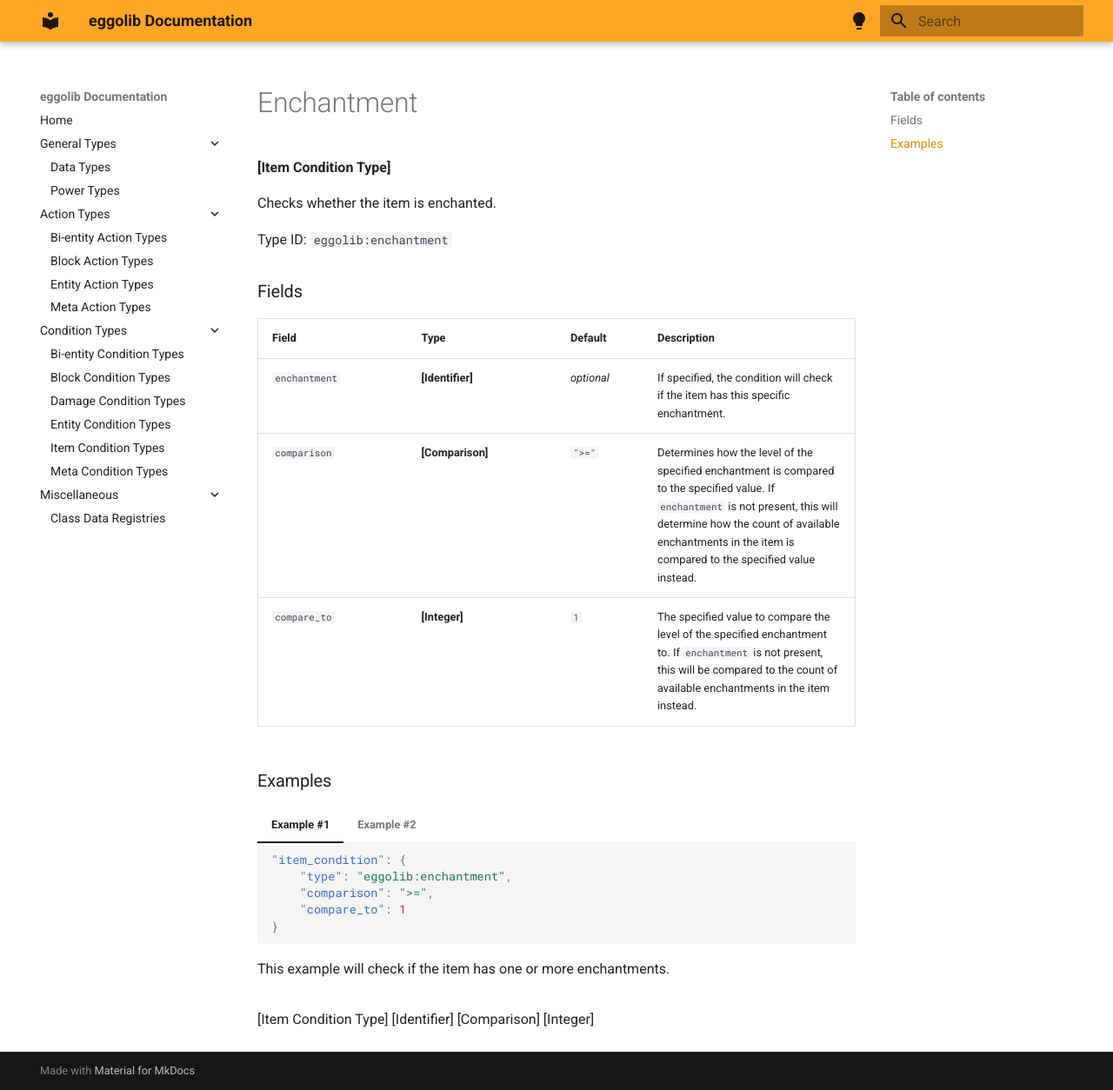
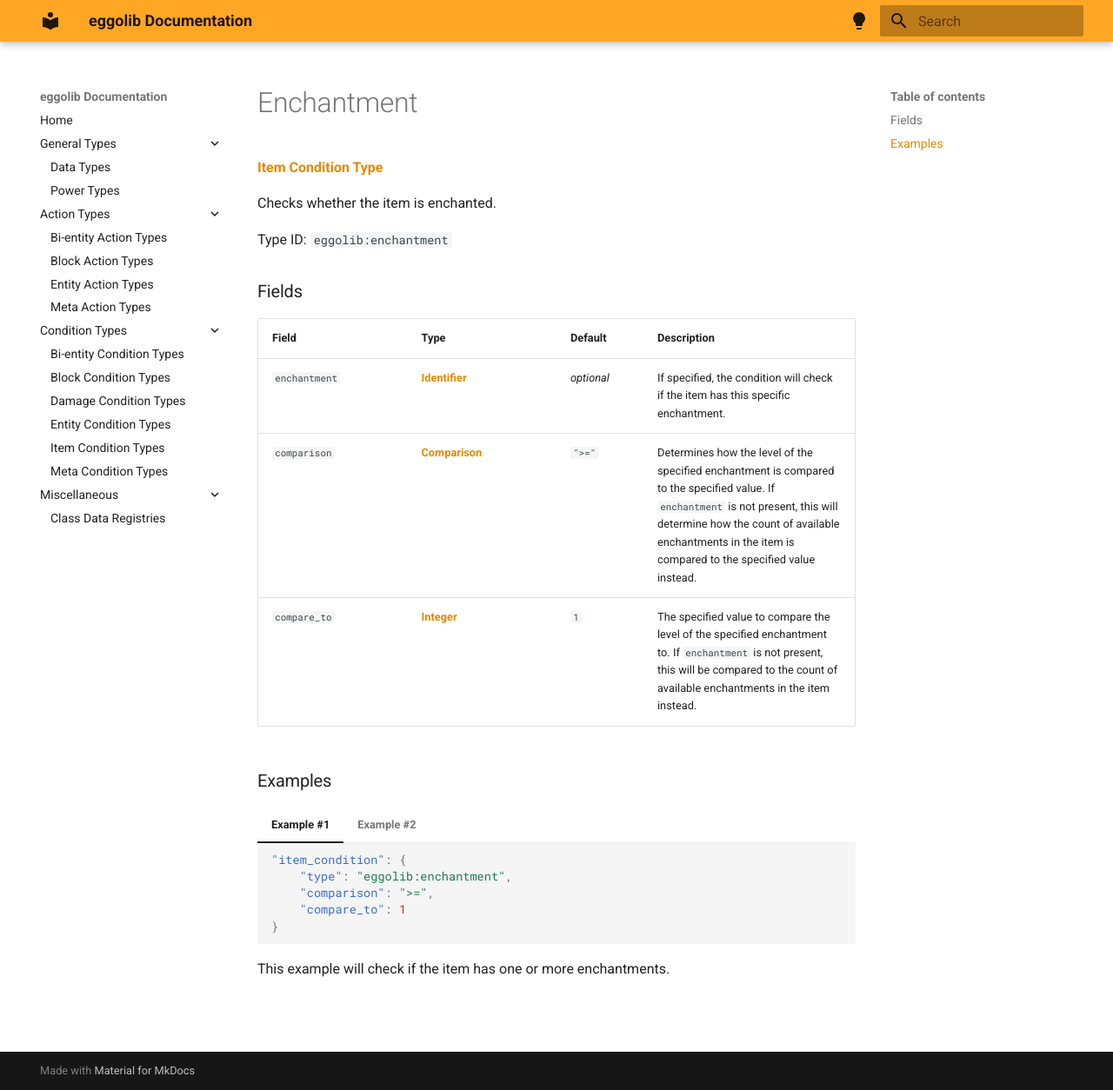
Before and after one commit to eggolib/eggolib.github.io, an MkDocs documentation site: the page built from docs/types/item_condition_types/enchantment.md, in a window 1280 px wide and 1254 px high. Shown: the whole window at 87% size. Built offline with MkDocs 1.6.1 and Material for MkDocs 9.7.7, drawn with Linux system fonts in a browser that asks for light colours; the version menu is left out; part of the change alters nothing that is shown.

Commit message:
Update `enchantment.md` (Item Condition Types) Added missing hyperlinks

```diff
--- a/docs/types/item_condition_types/enchantment.md
+++ b/docs/types/item_condition_types/enchantment.md
@@ -53,7 +53,7 @@ Field | Type | Default | Description
 
 
 
-[Item Condition Type]
-[Identifier]
-[Comparison]
-[Integer]
+[Item Condition Type]: ../item_condition_types.md
+[Identifier]: https://origins.readthedocs.io/en/latest/types/data_types/identifier
+[Comparison]: https://origins.readthedocs.io/en/latest/types/data_types/comparison
+[Integer]: https://origins.readthedocs.io/en/latest/types/data_types/integer
```
